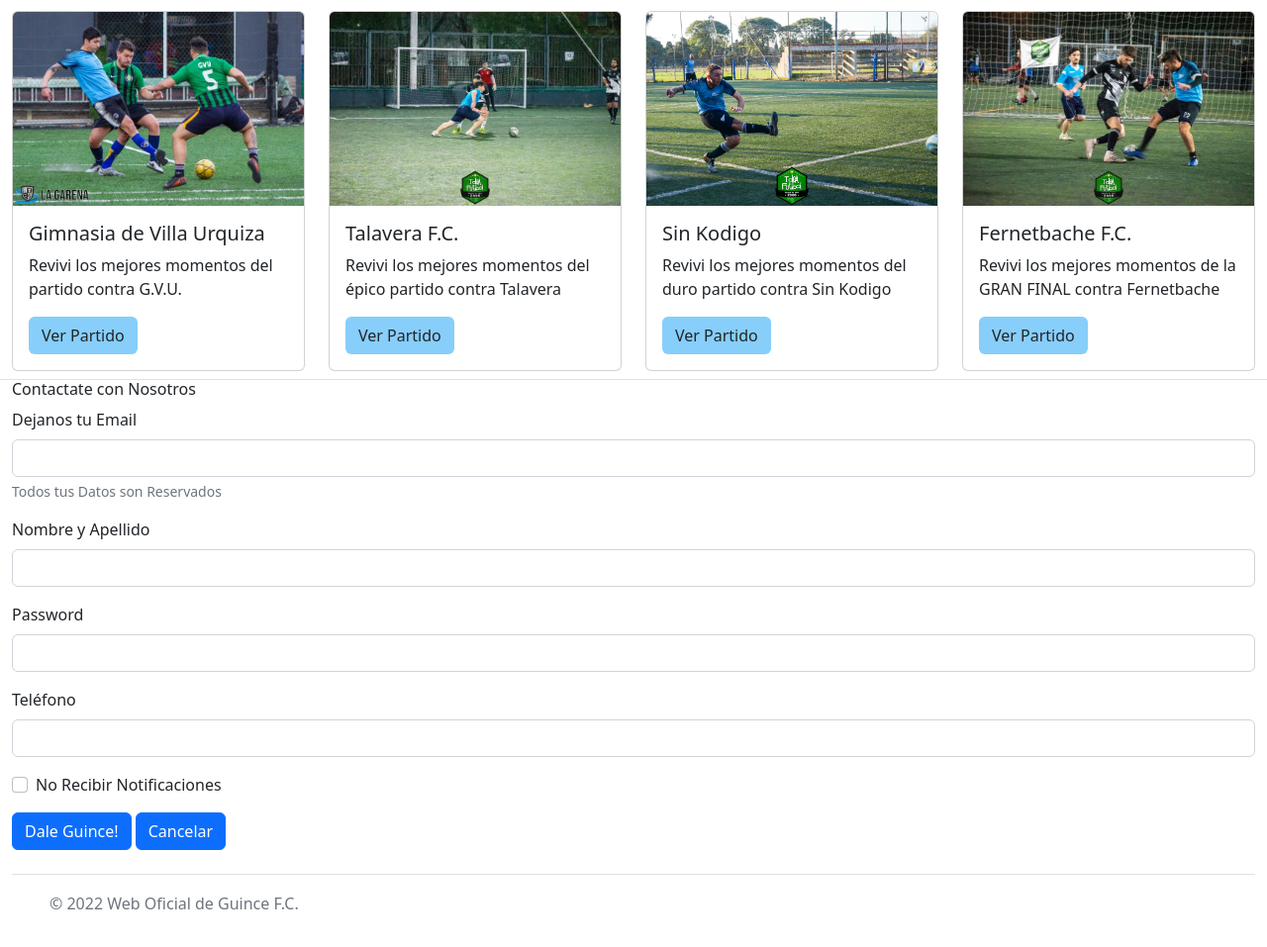
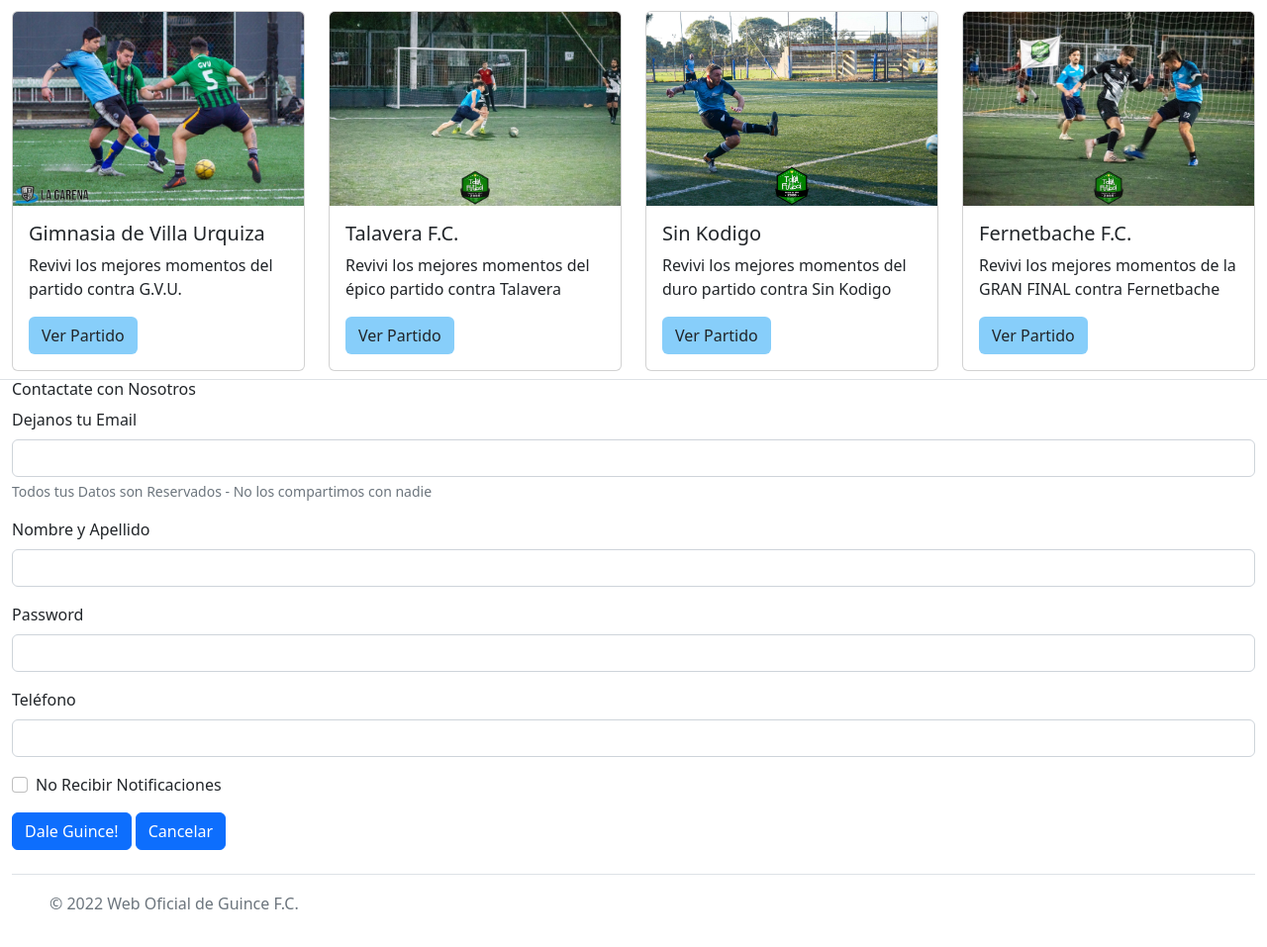
Before and after one commit to mtmoyano/guince--mmoyano, a plain HTML site: page index.html in a window 1280 px wide. Shown: the part 1455-2412 px from the top of the page at 99% size. Drawn offline with nearby package versions, Linux system fonts and the light colour scheme.

Commit message:
datos reservados

```diff
--- a/index.html
+++ b/index.html
@@ -155,7 +155,7 @@
             <div class="mb-3">
                 <label for="exampleInputEmail1" class="form-label">Dejanos tu Email</label>
                 <input type="email" class="form-control" id="exampleInputEmail1" aria-describedby="emailHelp">
-                <div id="emailHelp" class="form-text">Todos tus Datos son Reservados</div>
+                <div id="emailHelp" class="form-text">Todos tus Datos son Reservados - No los compartimos con nadie</div>
             </div>
             <div class="mb-3">
                 <label for="exampleInputPassword1" class="form-label">Nombre y Apellido</label>
```
